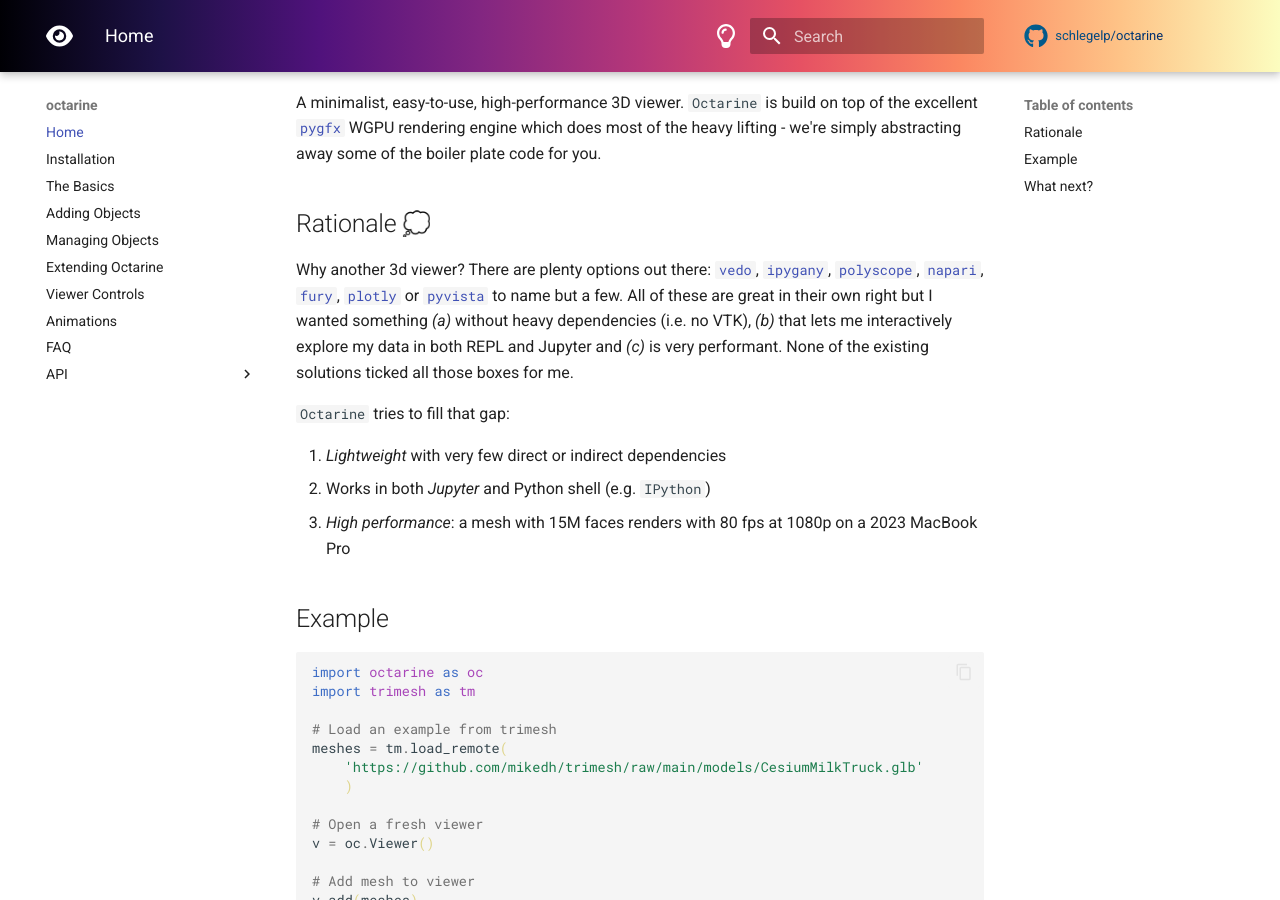
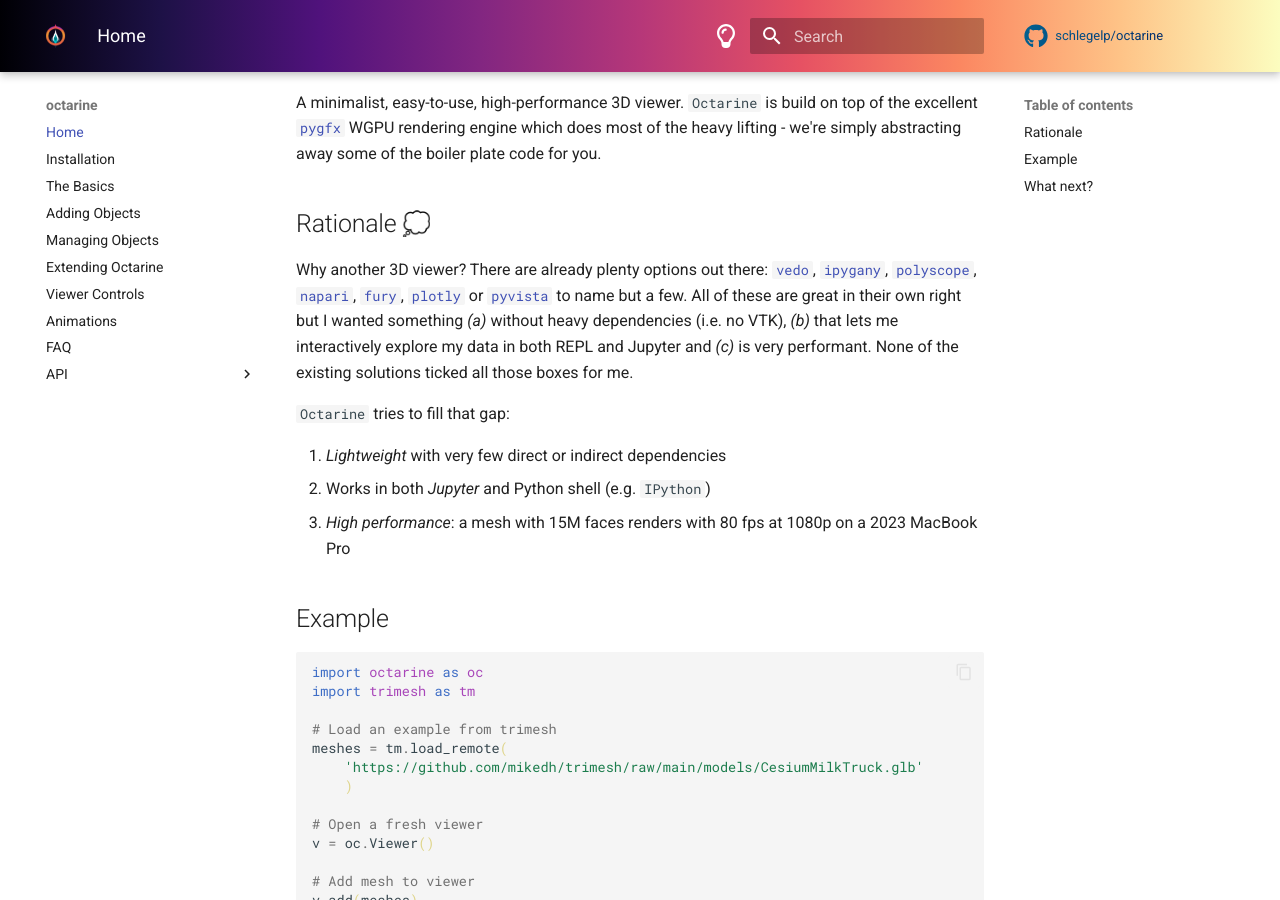
Before and after one commit to schlegelp/octarine, an MkDocs documentation site: the page built from docs/index.md, in a window 1280 px wide and 900 px high, scrolled down 461 px. Built offline with MkDocs 1.6.1 and Material for MkDocs 9.7.7, drawn with Linux system fonts in a browser that asks for light colours; emoji names are drawn with the system emoji font; plug-ins that fetch from the network failed and are left out; comment, search, counter and statistics services are not loaded.

```diff
--- a/docs/index.md
+++ b/docs/index.md
@@ -6,7 +6,7 @@ A minimalist, easy-to-use, high-performance 3D viewer. `Octarine` is build on to
 abstracting away some of the boiler plate code for you.
 
 ## Rationale :thought_balloon:
-Why another 3d viewer? There are plenty options out there:
+Why another 3D viewer? There are already plenty options out there:
 [`vedo`](https://github.com/marcomusy/vedo), [`ipygany`](https://github.com/jupyter-widgets-contrib/ipygany), [`polyscope`](https://github.com/nmwsharp/polyscope), [`napari`](https://github.com/napari/napari), [`fury`](https://github.com/fury-gl/fury), [`plotly`](https://github.com/plotly/plotly.py) or [`pyvista`](https://github.com/pyvista/pyvista) to name but a few. All of these are great in their own right but I wanted something *(a)* without heavy dependencies (i.e. no VTK), *(b)* that lets me interactively explore my data in both REPL and Jupyter and *(c)* is very performant. None of the existing solutions ticked all those boxes for me.
 
 `Octarine` tries to fill that gap:
--- a/mkdocs.yml
+++ b/mkdocs.yml
@@ -30,8 +30,12 @@ theme:
     - navigation.indexes
     - navigation.instant
     - content.code.copy
+  logo: images/icon.png
+  # below option would prevents loading typefaces from Google Fonts
+  # but see also the privacy plugin below
+  #font: false
   icon:
-    logo: fontawesome/solid/eye
+    #logo: fontawesome/solid/eye
     repo: fontawesome/brands/github
   favicon: images/favicon.ico
   palette:
@@ -69,6 +73,12 @@ markdown_extensions:
       permalink: "#"
 
 plugins:
+  # the privacy plugin will bundle external assets (like Google Fonts)
+  # this should make the website GDPR compliant
+  - privacy
+  # the social plugin generates social cards for each page of the project
+  # which are used as previews when sharing links to the documentation
+  - social
   - search:
       separator: '[\s\-\_,:!=\[\]()"/]+|(?!\b)(?=[A-Z][a-z])|\.(?!\d)|&[lg]t;'
   - autorefs
```
Also changed, not shown: docs/animations.md (+2 -2 lines), docs/images/favicon.ico (added), docs/images/icon.png (added), docs/images/logo.svg (added).
